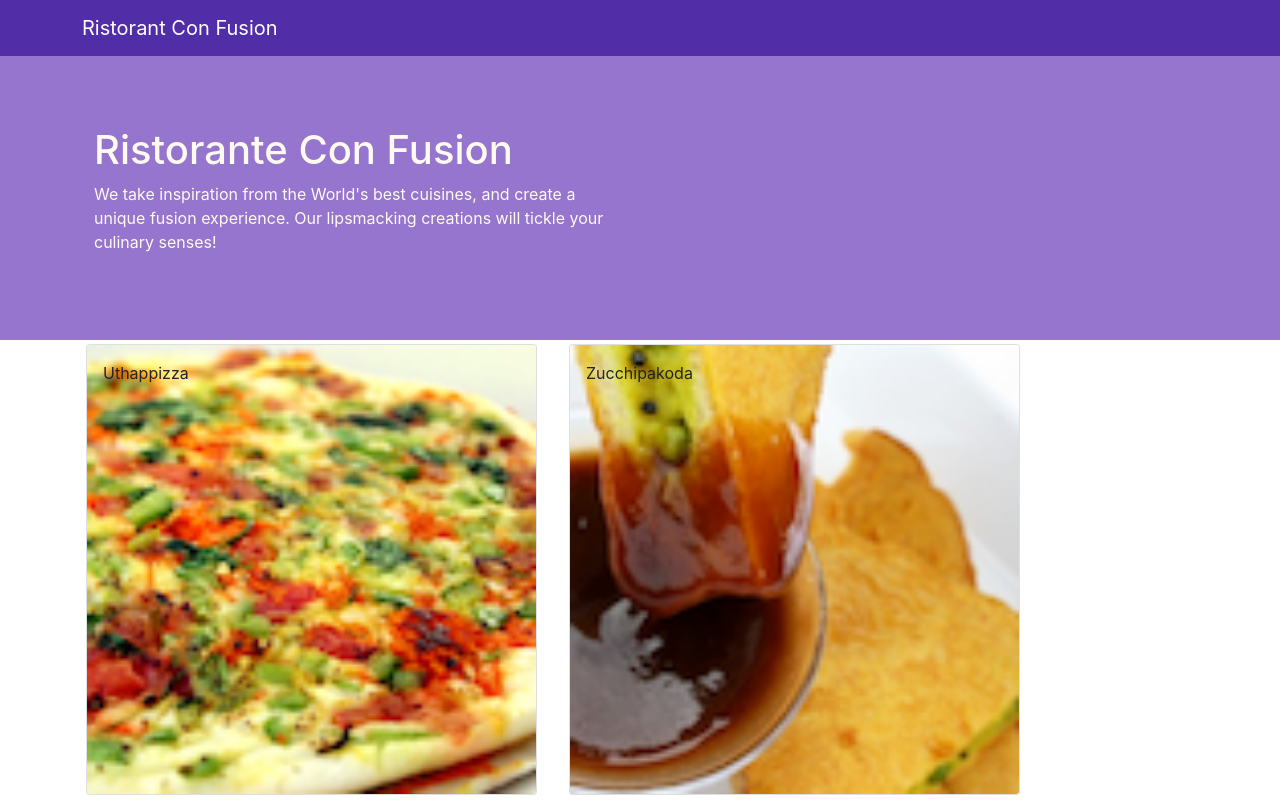
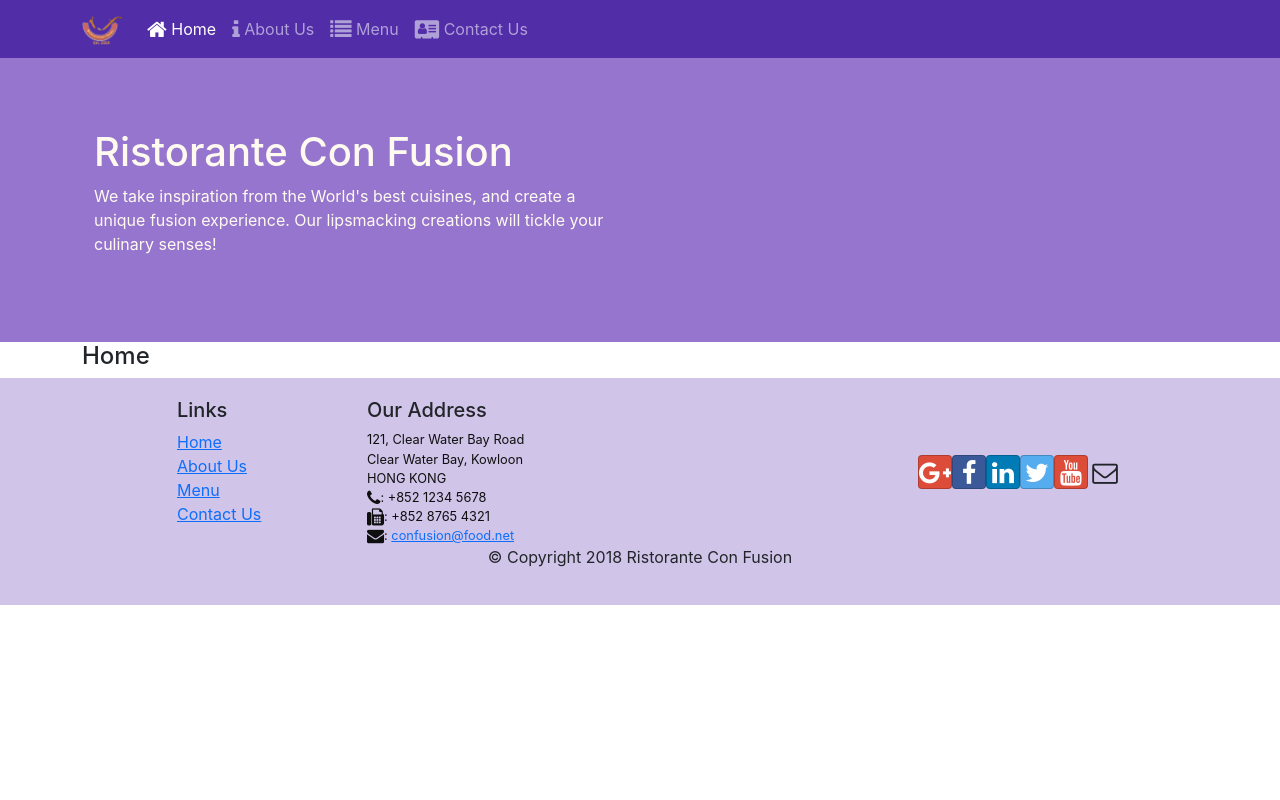
Before and after one commit to BorhaneddineHamadou/ReactProject, a React (Create React App) app: page /home in a window 1280 px wide. Shown: the top 800 px of the page. Built offline with nearby package versions, Linux system fonts and the light colour scheme.

Commit message:
React Router

```diff
--- a/package.json
+++ b/package.json
@@ -3,15 +3,18 @@
   "version": "0.1.0",
   "private": true,
   "dependencies": {
+    "@popperjs/core": "^2.9.3",
     "@testing-library/jest-dom": "^5.11.4",
     "@testing-library/react": "^11.1.0",
     "@testing-library/user-event": "^12.1.10",
     "bootstrap": "^5.1.0",
     "bootstrap-social": "^5.1.1",
     "font-awesome": "^4.7.0",
+    "popper.js": "^1.16.1",
     "react": "^17.0.2",
     "react-dom": "^17.0.2",
     "react-popper": "^2.2.5",
+    "react-router-dom": "^5.2.0",
     "react-scripts": "4.0.3",
     "reactstrap": "^8.9.0",
     "web-vitals": "^1.0.1"
--- a/src/App.js
+++ b/src/App.js
@@ -1,4 +1,5 @@
 import React, {Component} from 'react';
+import { BrowserRouter } from 'react-router-dom';
 import './App.css';
 import Main from './components/MainComponent';
 
@@ -6,9 +7,11 @@
 
   render(){
     return (
-      <div>
-         <Main />
-      </div>
+      <BrowserRouter>
+        <div>
+           <Main />
+        </div>
+      </BrowserRouter>
     );
   }
 }
--- a/src/components/FooterComponent.js
+++ b/src/components/FooterComponent.js
@@ -1,4 +1,5 @@
 import React from 'react';
+import { NavLink } from 'react-router-dom';
 
 function Footer(props){
     return(
@@ -8,10 +9,10 @@
                 <div className="col-4 offset-1 col-sm-2">
                     <h5>Links</h5>
                     <ul className="list-unstyled">
-                        <li><a href="#">Home</a></li>
-                        <li><a href="#">About</a></li>
-                        <li><a href="#">Menu</a></li>
-                        <li><a href="contactus.html">Contact</a></li>
+                        <li><NavLink to="/home">Home</NavLink></li>
+                        <li><NavLink to="/aboutus">About Us</NavLink></li>
+                        <li><NavLink to="/menu">Menu</NavLink></li>
+                        <li><NavLink to="/contactus">Contact Us</NavLink></li>
                     </ul>
                 </div>
                 <div className="col-7 col-sm-5">
--- a/src/components/HeaderComponent.js
+++ b/src/components/HeaderComponent.js
@@ -1,15 +1,55 @@
 import React, {Component} from 'react';
-import {Navbar, NavbarBrand, Jumbotron} from 'reactstrap';
+import { NavLink } from 'react-router-dom';
+import {Navbar, Collapse, NavbarBrand, Jumbotron, Nav, NavItem, NavbarToggler} from 'reactstrap';
 
 class Header extends Component{
+    constructor(props){
+        super(props);
+        this.state = {
+            isNavOpen : false
+        }
+        this.toggleNav = this.toggleNav.bind(this);
+    }
+
+    toggleNav(){
+       this.setState({
+           isNavOpen : !this.state.isNavOpen
+       })
+    }
+
     render(){
         return(
             <>
-              <Navbar dark>
+              <Navbar dark expand="md">
                 <div className="container">
-                    <NavbarBrand href="#">
-                        Ristorant Con Fusion
+                    <NavbarToggler onClick={this.toggleNav} />
+                    <NavbarBrand className="mr-auto" href="#">
+                        <img src="assets/images/logo.png" height="30" width="41" alt="Ristorante Con Fusion"/>
                     </NavbarBrand>
+                    <Collapse isOpen={this.state.isNavOpen} navbar>
+                        <Nav navbar>
+                            <NavItem>
+                                <NavLink className="nav-link" to="/home">
+                                    <span className="fa fa-home fa-lg"></span> Home
+                                </NavLink>
+                            </NavItem>
+                            <NavItem>
+                                <NavLink className="nav-link" to="/aboutus">
+                                    <span className="fa fa-info fa-lg"></span> About Us
+                                </NavLink>
+                            </NavItem>
+                            <NavItem>
+                                <NavLink className="nav-link" to="/menu">
+                                    <span className="fa fa-list fa-lg"></span> Menu
+                                </NavLink>
+                            </NavItem>
+                            <NavItem>
+                                <NavLink className="nav-link" to="/contactus">
+                                    <span className="fa fa-address-card fa-lg"></span> Contact Us
+                                </NavLink>
+                            </NavItem>
+                        </Nav>
+                    </Collapse>
                 </div>
               </Navbar>
               <Jumbotron className="jumbotron">
--- /dev/null
+++ b/src/components/HomeComponent.js
@@ -0,0 +1,11 @@
+import React from 'react';
+
+function Home(props){
+    return(
+       <div className="container">
+           <h4>Home</h4>
+       </div>
+    );
+}
+
+export default Home;
--- a/src/components/MainComponent.js
+++ b/src/components/MainComponent.js
@@ -1,32 +1,34 @@
 import React, {Component} from 'react';
 import Menu from './MenuComponent';
-import DishDetail from './DishDetailComponent';
 import { DISHES } from '../shared/dishes';
 import Header from './HeaderComponent';
 import Footer from './FooterComponent';
+import { Redirect, Route, Switch } from 'react-router-dom';
+import Home from './HomeComponent';
 
 class Main extends Component{
   constructor(props){
     super(props);
 
     this.state = {
-      dishes : DISHES,
-      selectedDish : null
+      dishes : DISHES
     }
   }
 
-  onDishSelect(dishId){
-    this.setState({
-        selectedDish:dishId
-    });
-  }
-
   render(){
+    const HomePage=()=>{
+        return(
+            <Home />
+        );
+    }
     return (
       <div>
          <Header />
-         <Menu dishes={this.state.dishes} onClick={(dishId)=>this.onDishSelect(dishId)}/>
-         <DishDetail dish={this.state.dishes.filter((dish)=>dish.id === this.state.selectedDish)[0]}/>
+         <Switch>
+             <Route path="/home" component={HomePage}/>
+             <Route exact path="/menu" component={()=><Menu dishes={this.state.dishes}/>}/>
+             <Redirect to="/home" />
+         </Switch>
          <Footer />
       </div>
     );
```
Also changed, not shown: 1 other file (tests, documents, lock files or other folders).
